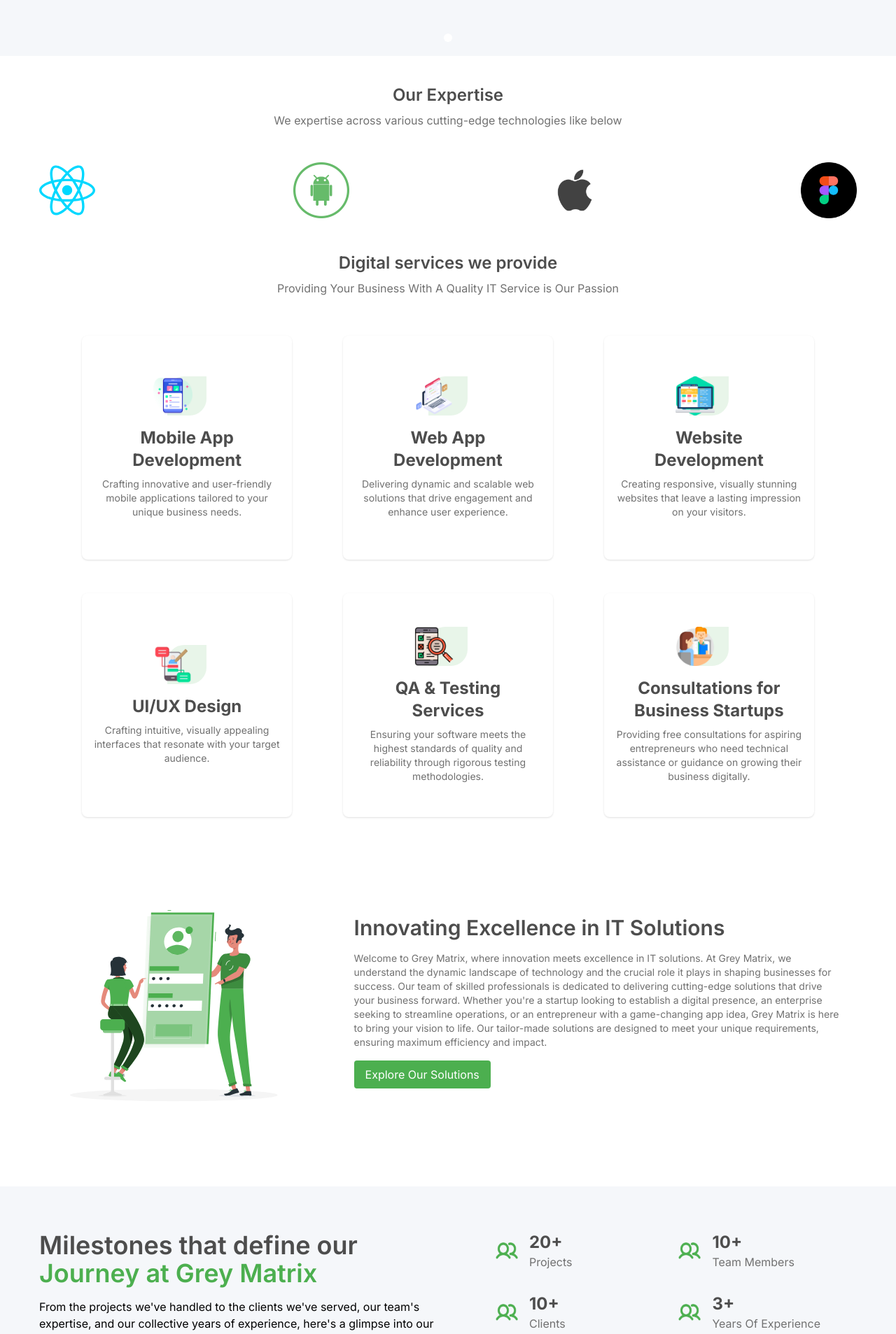
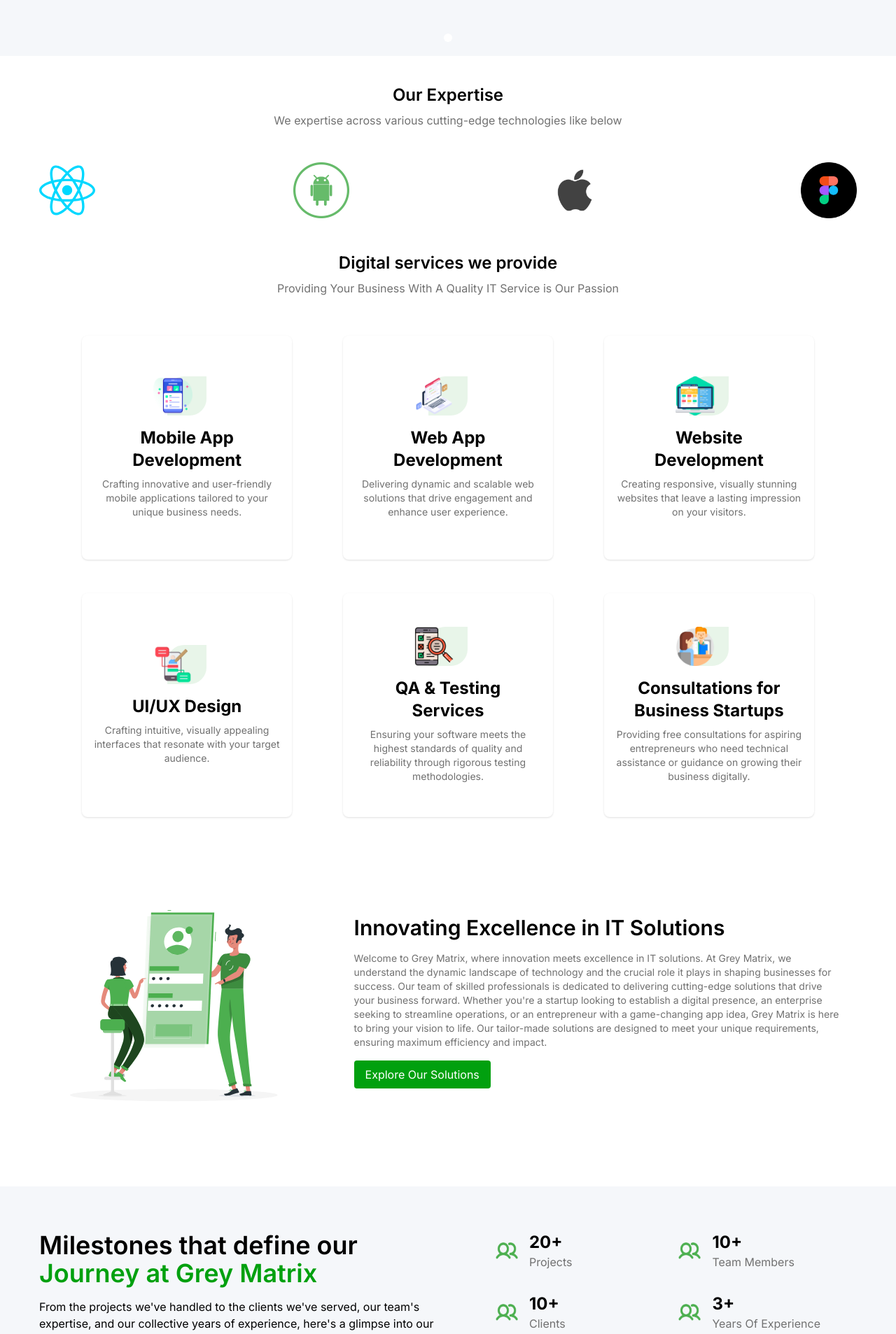
Before and after one commit to IyyappanPalanivel/greymatrix, a React (Vite) app: page / in a window 1280 px wide. Shown: the part 720-2627 px from the top of the page at 70% size. Built offline with nearby package versions, Linux system fonts and the light colour scheme.

Commit message:
- colr codes optimised

```diff
--- a/src/components/About.jsx
+++ b/src/components/About.jsx
@@ -25,7 +25,7 @@ const About = () => {
                     <img className='h-96 w-96' src={Banner2} />
 
                     <div className='md:w-3/5 mx-auto'>
-                        <h1 className='text-neutralDGrey font-semibold text-3xl'>{AboutTitle}</h1>
+                        <h1 className='text-brandSecondary font-semibold text-3xl'>{AboutTitle}</h1>
                         <p className='py-4 text-neutralGrey text-sm'>{AboutUsContent}</p>
                         <button className='bg-brandPrimary py-2 px-4 rounded text-white hover:bg-neutralDGrey transition-all duration-300'>Explore Our Solutions</button>
                     </div>
@@ -37,7 +37,7 @@ const About = () => {
             <div className='px-4 lg:px-14 max-w-screen-2xl mx-auto bg-neutralSilver py-16'>
                 <div className='flex flex-col md:flex-row justify-between gap-8'>
                     <div className='md:w-1/2'>
-                        <h2 className='font-semibold text-4xl text-neutralDGrey'>{Discover}<br />
+                        <h2 className='font-semibold text-4xl text-brandSecondary'>{Discover}<br />
                             <span className='text-brandPrimary'>{Journey}</span></h2>
                         <p className='text-base my-4'>{Milestones}</p>
                     </div>
@@ -50,7 +50,7 @@ const About = () => {
                             <div className='flex gap-4 items-center'>
                                 <img className='h-6 w-8' src={groups} />
                                 <div>
-                                    <h3 className='text-neutralDGrey font-bold text-2xl'>{impactNumbers.projectsCompleted}</h3>
+                                    <h3 className='text-brandSecondary font-bold text-2xl'>{impactNumbers.projectsCompleted}</h3>
                                     <p className='text-neutralGrey font-normal text-base'>Projects</p>
                                 </div>
                             </div>
@@ -58,7 +58,7 @@ const About = () => {
                             <div className='flex gap-4 items-center'>
                                 <img className='h-6 w-8' src={groups} />
                                 <div>
-                                    <h3 className='text-neutralDGrey font-bold text-2xl'>{impactNumbers.satisfiedClients}</h3>
+                                    <h3 className='text-brandSecondary font-bold text-2xl'>{impactNumbers.satisfiedClients}</h3>
                                     <p className='text-neutralGrey font-normal text-base'>Clients</p>
                                 </div>
                             </div>
@@ -69,7 +69,7 @@ const About = () => {
                             <div className='flex gap-4 items-center'>
                                 <img className='h-6 w-8' src={groups} />
                                 <div>
-                                    <h3 className='text-neutralDGrey font-bold text-2xl'>{impactNumbers.teamMembers}</h3>
+                                    <h3 className='text-brandSecondary font-bold text-2xl'>{impactNumbers.teamMembers}</h3>
                                     <p className='text-neutralGrey font-normal text-base'>Team Members</p>
                                 </div>
                             </div>
@@ -77,7 +77,7 @@ const About = () => {
                             <div className='flex gap-4 items-center'>
                                 <img className='h-6 w-8' src={groups} />
                                 <div>
-                                    <h3 className='text-neutralDGrey font-bold text-2xl'>{impactNumbers.yearsOfExperience}</h3>
+                                    <h3 className='text-brandSecondary font-bold text-2xl'>{impactNumbers.yearsOfExperience}</h3>
                                     <p className='text-neutralGrey font-normal text-base'>Years Of Experience</p>
                                 </div>
                             </div>
--- a/src/components/Portfolio.jsx
+++ b/src/components/Portfolio.jsx
@@ -27,7 +27,7 @@ const Portfolio = () => {
             <div className='px-4 md:px-14 max-w-screen-2xl mx-auto my-12'>
                 {/* Caring */}
                 <div className='w-1/2 mx-auto my-8 text-center'>
-                    <h2 className='font-semibold text-neutralDGrey text-4xl mb-2'>{PortfolioTitle}</h2>
+                    <h2 className='font-semibold text-brandSecondary text-4xl mb-2'>{PortfolioTitle}</h2>
                     <p className='text-neutralGrey text-base mb-2'>{PortfolioDescription}</p>
                 </div>
 
--- a/src/components/Products.jsx
+++ b/src/components/Products.jsx
@@ -32,10 +32,10 @@ const Products = () => {
 
                     {/*  */}
                     <div className='md:w-2/3'>
-                        <h2 className='text-4xl font-semibold text-neutralDGrey py-2'>{WhyWe}</h2>
+                        <h2 className='text-4xl font-semibold text-brandSecondary py-2'>{WhyWe}</h2>
                         <p className='py-4 text-neutralGrey text-sm'>{WhyWeAnswer}</p>
                         <p className='py-2 text-neutralGrey text-sm'>{WhyWeAnswer2}</p>
-                        <h2 className='text-4xl font-semibold text-neutralDGrey py-2'>{WhatIf}</h2>
+                        <h2 className='text-4xl font-semibold text-brandSecondary py-2'>{WhatIf}</h2>
                         <p className='py-4 text-neutralGrey text-sm'>{WhatIfAnswer}</p>
                         <button className='bg-brandPrimary px-4 py-2 text-white rounded hover:bg-neutralDGrey transition-all duration-300'>Learn More</button>
                     </div>
--- a/src/components/Services.jsx
+++ b/src/components/Services.jsx
@@ -53,7 +53,7 @@ const Services = () => {
 
             {/* Clients Section */}
             <div className='text-center my-10'>
-                <h1 className='text-2xl text-neutralDGrey font-semibold mb-2'>Our Expertise</h1>
+                <h1 className='text-2xl text-brandSecondary font-semibold mb-2'>Our Expertise</h1>
                 <p className='text-neutralGrey text-base'>We expertise across various cutting-edge technologies like below</p>
 
                 {/* Clients GreyMatterLogo */}
@@ -67,7 +67,7 @@ const Services = () => {
 
             {/* Services Services */}
             <div className='text-center'>
-                <h1 className='text-2xl text-neutralDGrey font-semibold mb-2'>Digital services we provide</h1>
+                <h1 className='text-2xl text-brandSecondary font-semibold mb-2'>Digital services we provide</h1>
                 <p className='text-neutralGrey text-base'>Providing Your Business With A Quality IT Service is Our Passion</p>
             </div>
 
@@ -79,7 +79,7 @@ const Services = () => {
                             key={service.id}>
                             <div>
                                 <div className='mb-4 bg-[#E8F5E9] w-14 h-14 mx-auto rounded-tl-3xl rounded-br-3xl' ><img className='w-14 h-14 mx-auto -ml-5' src={service.image} /></div>
-                                <h4 className='text-neutralDGrey font-bold text-2xl mb-2 px-2'>{service.title}</h4>
+                                <h4 className='text-brandSecondary font-bold text-2xl mb-2 px-2'>{service.title}</h4>
                                 <p className='text-neutralGrey text-sm'>{service.description}</p>
                             </div>
                         </div>
--- a/tailwind.config.js
+++ b/tailwind.config.js
@@ -8,8 +8,8 @@ export default {
   theme: {
     extend: {
       colors:{
-        'brandPrimary':'#4CAF4F',
-        'brandSecondary':'#263238',
+        'brandPrimary':'#01a00f',
+        'brandSecondary':'#000000',
         'brandInfo':'#2194f3',
         'neutralBlack':'#263238',
         'neutralDGrey':'#4D4D4D',
```
